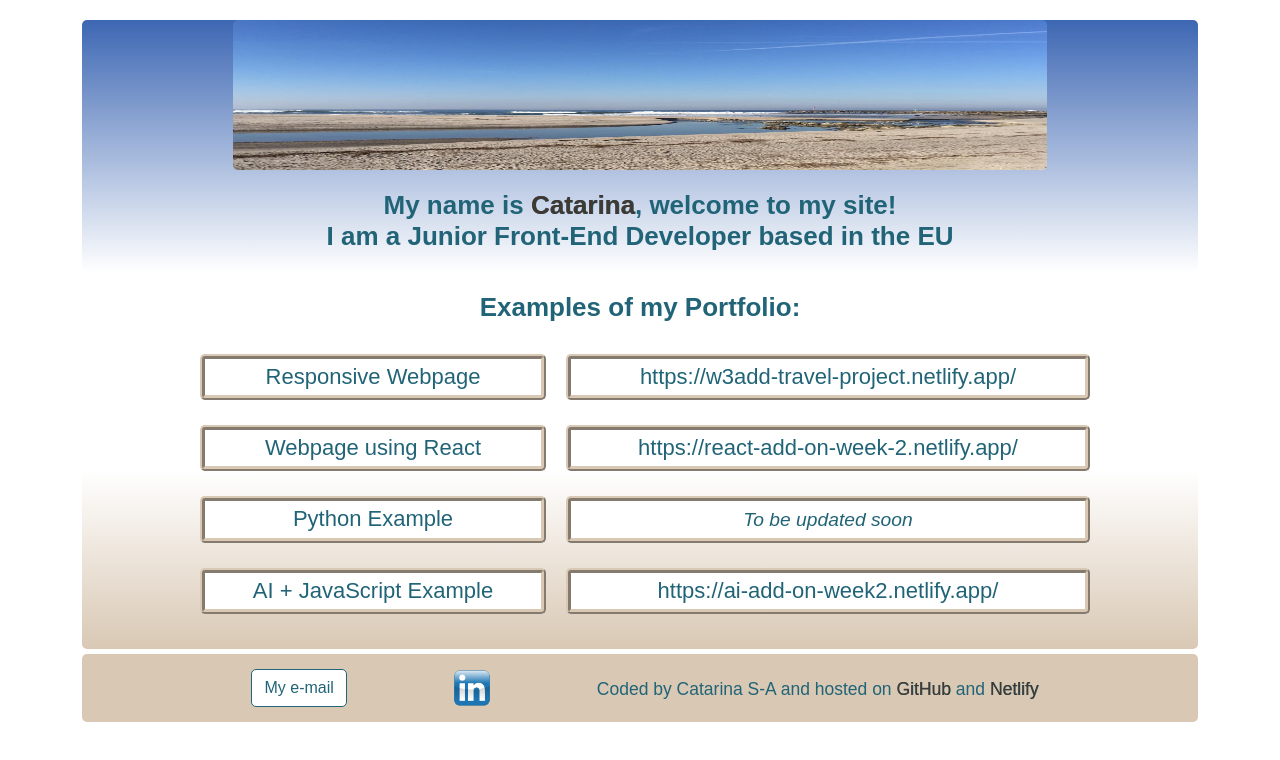
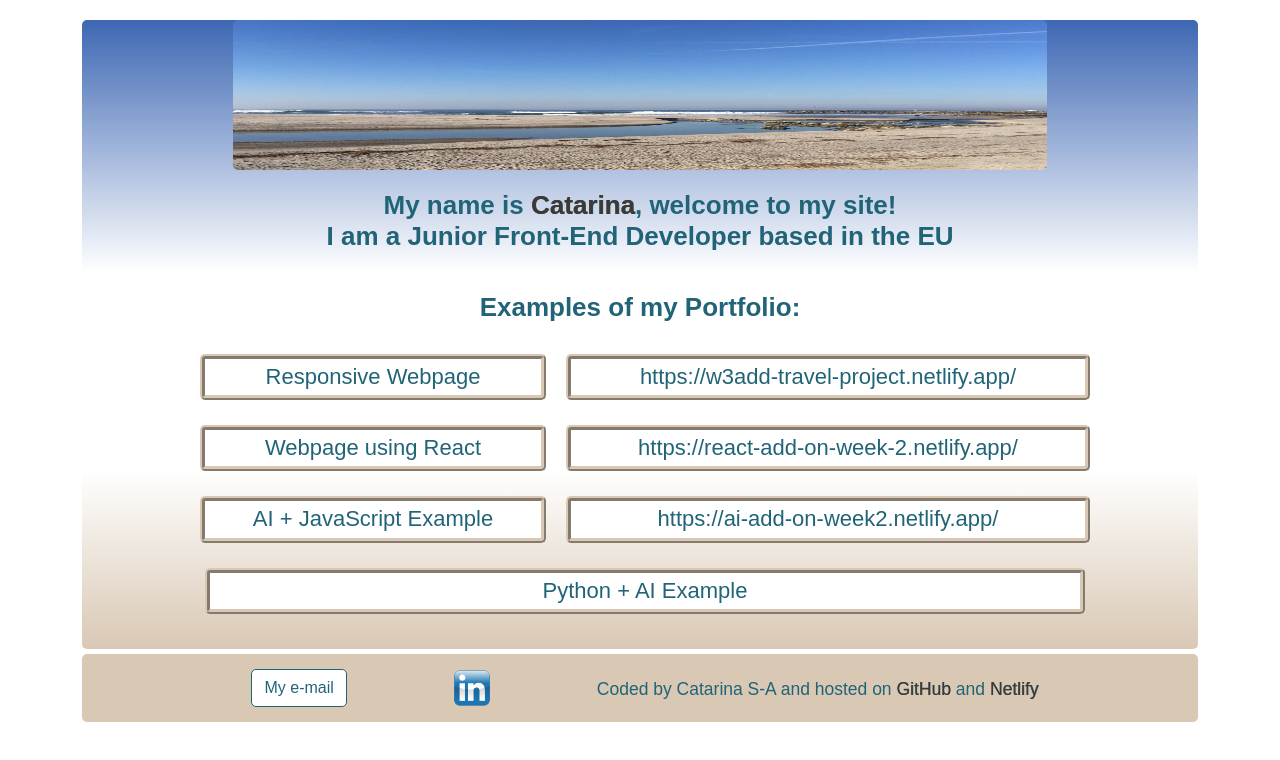
Before and after one commit to casakc/catarina-sa, a React (Create React App) app: page / in a window 1280 px wide. Shown: the top 760 px of the page. Built offline with nearby package versions, Linux system fonts and the light colour scheme.

Commit message:
AppMain.js and .css updated

```diff
--- a/public/index.html
+++ b/public/index.html
@@ -2,7 +2,7 @@
 <html lang="en">
   <head>
     <meta charset="utf-8" />
-    <link rel="icon" href="%PUBLIC_URL%/VPA.jpg" />
+    <link rel="icon" href="./src/assets/VPA.jpg" />
     <meta name="viewport" content="width=device-width, initial-scale=1" />
     <meta name="theme-color" content="#000000" />
     <meta
--- a/src/AppMain.css
+++ b/src/AppMain.css
@@ -19,13 +19,13 @@
     margin: 5px 5px;
 }
 
-.col-4, .col-6 {
+.col-4, .col-6, .col-10 {
     padding: 5px 5px;
     box-sizing: border-box;
     margin: 5px;
 }
 
-.col-4 h3, .col-6 h3 {
+.col-4 h3, .col-6 h3, .col-10 h3 {
     background-color: white;
     border: 5px ridge #d9c8b4;
     border-radius: 5px;
@@ -36,13 +36,13 @@
     margin: 0px;
 }
 
-.col-4 a, .col-6 a {
+.col-4 a, .col-6 a, .col-10 a {
     color: #216477;
     font-size: 20px;
     text-decoration: none;
 }
 
-.col-4 a:hover, .col-6 a:hover {
+.col-4 a:hover, .col-6 a:hover, .col-10 a:hover {
     color: #413832;
 }
 
@@ -51,7 +51,7 @@
         font-size: 14px;
     }
 
-    .col-4 h3, .col-6 h3, .col-4 a, .col-6 a {
+    .col-4 h3, .col-6 h3, .col-10 h3, .col-4 a, .col-6 a, .col-10 a {
         font-size: 14px;
     }
 
@@ -59,7 +59,7 @@
         flex-direction: column;
     }
 
-    .col-4, .col-6 {
+    .col-4, .col-6, .col-10 {
         flex: 1 1 100%;
         max-width: 100%;
     }
@@ -70,7 +70,7 @@
         font-size: 16px;
     }
 
-    .col-4 h3, .col-6 h3, .col-4 a, .col-6 a {
+    .col-4 h3, .col-6 h3, .col-10 h3, .col-4 a, .col-6 a, .col-10 a {
         font-size: 16px;
     }
 }
@@ -80,7 +80,7 @@
         font-size: 20px;
     }
 
-    .col-4 h3, .col-6 h3, .col-4 a, .col-6 a {
+    .col-4 h3, .col-6 h3, .col-10 h3, .col-4 a, .col-6 a, .col-10 a {
         font-size: 18px;
     }
 }
@@ -90,7 +90,7 @@
         font-size: 24px;
     }
 
-    .col-4 h3, .col-6 h3, .col-4 a, .col-6 a {
+    .col-4 h3, .col-6 h3, .col-10 h3, .col-4 a, .col-6 a, .col-10 a {
         font-size: 20px;
     }
 }
@@ -100,7 +100,7 @@
         font-size: 26px;
     }
 
-    .col-4 h3, .col-6 h3, .col-4 a, .col-6 a {
+    .col-4 h3, .col-6 h3, .col-10 h3, .col-4 a, .col-6 a, .col-10 a {
         font-size: 22px;
     }
 }
--- a/src/AppMain.js
+++ b/src/AppMain.js
@@ -25,15 +25,7 @@ export default function AppMain (props) {
           https://react-add-on-week-2.netlify.app/</a></h3></div>
           <div className="col-1"></div>
       </div>
-            <div className="row">
-            <div className="col-1"></div>
-      <div className="col-4"><h3>Python Example</h3></div>
-      <div className="col-6"><h3><a href="https://react-add-on-week-2.netlify.app/" target="_blank"
-          rel="noopener noreferrer">
-          </a><em><small>To be updated soon</small></em></h3></div>
-          <div className="col-1"></div>
-      </div>
-      <div className="row">
+         <div className="row">
       <div className="col-1"></div>
       <div className="col-4"><h3><a href="https://github.com/casakc/ai-add-on-week2" target="_blank"
           rel="noopener noreferrer" title="Please click to view the code of my example of a webpage with AI and JavaScript">AI + JavaScript Example</a></h3></div>
@@ -42,6 +34,13 @@ export default function AppMain (props) {
           https://ai-add-on-week2.netlify.app/</a></h3></div>
           <div className="col-1"></div>
       </div>
+      <div className="row">
+            <div className="col-1"></div>
+      <div className="col-10"><h3><a href="https://colab.research.google.com/drive/1HUJNdXxd6bxo0eS50b4NY-1K8HNeyt1H#scrollTo=dBvqLmAFJyBO&line=1&uniqifier=1" target="_blank"
+          rel="noopener noreferrer" title="Please click to view my coding example with Python + AI">Python + AI Example
+          </a></h3></div>
+          <div className="col-1"></div>
+      </div>
     </div>
  </div>
     );}
```
Also changed, not shown: src/assets/VPA.jpg (added).
